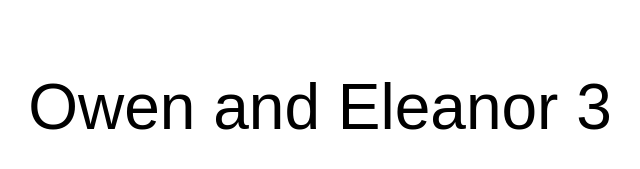
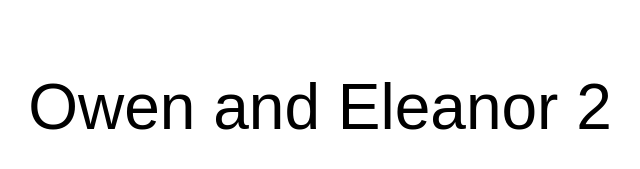
Before and after one commit to OwenFillmore/website, a plain HTML site: page index.html in a window 1280 px wide. Shown: the part 293-462 px from the top of the page, 320-960 px from the left. Drawn offline with Linux system fonts and the light colour scheme.

Commit message:
Change header from '3' to '2'

```diff
--- a/index.html
+++ b/index.html
@@ -41,6 +41,6 @@
     </style>
 </head>
 <body>
-    <h1>Owen and Eleanor 3</h1>
+    <h1>Owen and Eleanor 2</h1>
 </body>
 </html></content>
```
